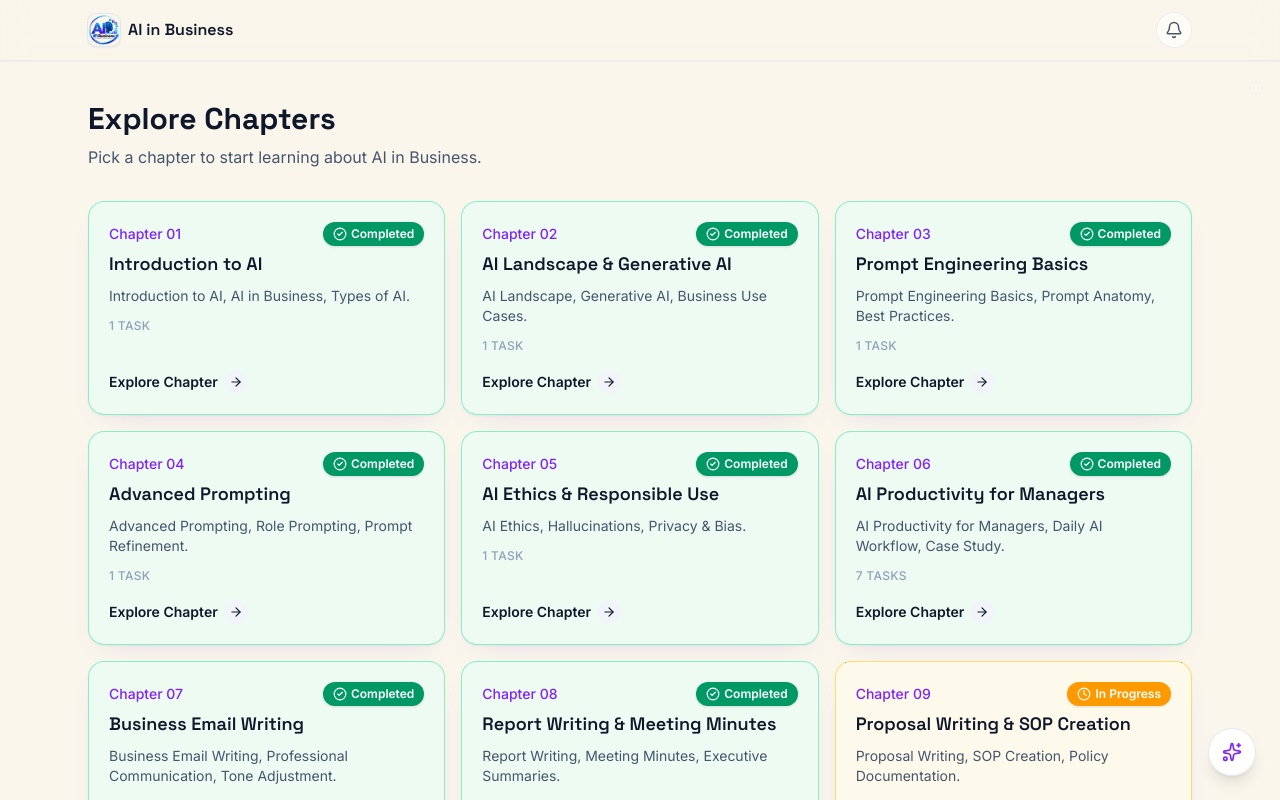
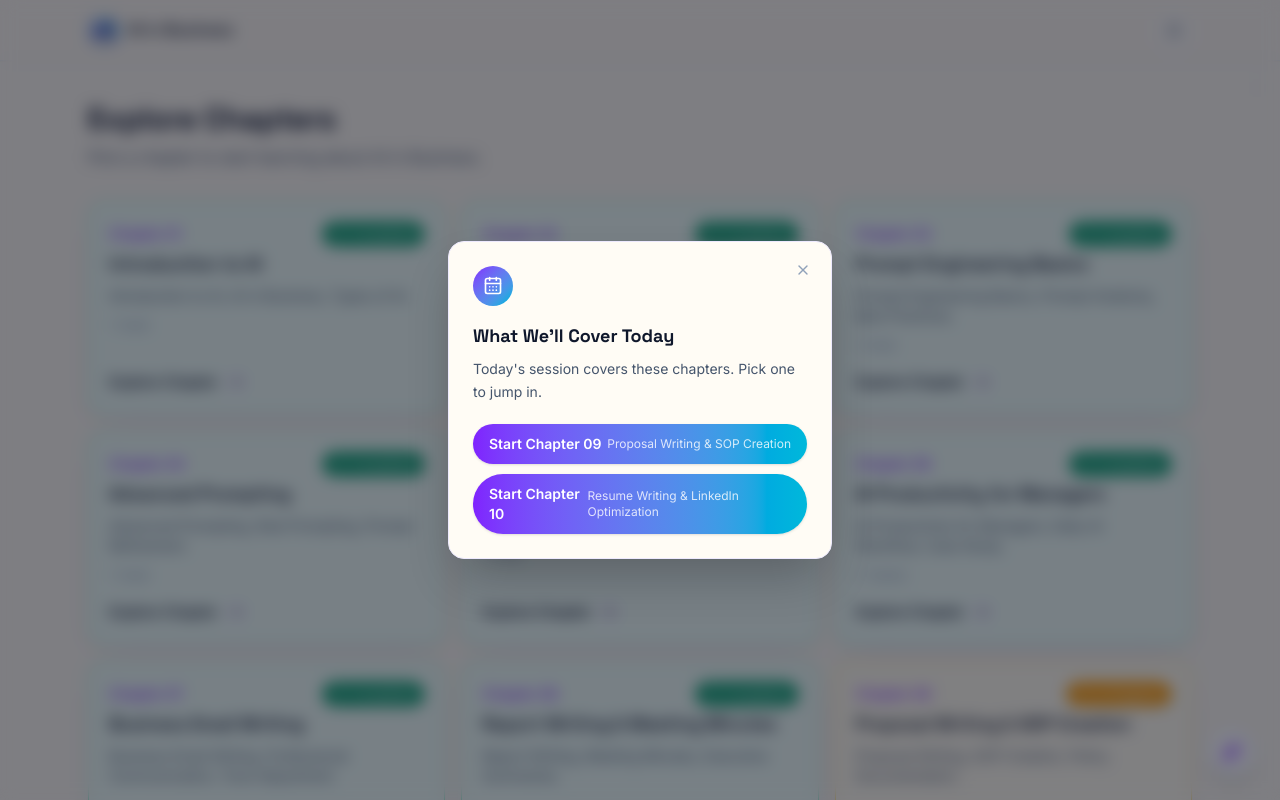
Before and after one commit to Aman-0402/AI-World, a React (Vite) app: page /explore in a window 1280 px wide. Shown: the top 800 px of the page. Built offline with nearby package versions, Linux system fonts and the light colour scheme.

Commit message:
Add today's-plan popup on Explore page with buttons to jump into chapters 9 and 10

```diff
--- /dev/null
+++ b/src/components/TodayPlanPopup.jsx
@@ -0,0 +1,52 @@
+import { useState } from 'react'
+import { Link } from 'react-router-dom'
+import { CalendarDays, X } from 'lucide-react'
+import { todayPlan } from '../data/todayPlan.js'
+import { getChapterById } from '../data/chapters.js'
+
+export default function TodayPlanPopup() {
+  const [dismissed, setDismissed] = useState(false)
+
+  if (!todayPlan || !todayPlan.chapterIds?.length || dismissed) return null
+
+  const chapters = todayPlan.chapterIds
+    .map((id) => getChapterById(id))
+    .filter(Boolean)
+
+  if (chapters.length === 0) return null
+
+  return (
+    <div className="fixed inset-0 z-[100] flex items-center justify-center bg-slate-950/50 px-4 backdrop-blur-sm">
+      <div className="relative w-full max-w-sm rounded-2xl border border-violet-100 bg-[#FFFCF5] p-6 shadow-2xl">
+        <button
+          type="button"
+          onClick={() => setDismissed(true)}
+          aria-label="Close"
+          className="absolute right-3 top-3 flex h-8 w-8 items-center justify-center rounded-full text-slate-400 transition hover:bg-slate-100 hover:text-slate-700"
+        >
+          <X className="h-4 w-4" aria-hidden="true" />
+        </button>
+        <div className="flex h-10 w-10 items-center justify-center rounded-full bg-gradient-to-br from-violet-600 to-cyan-500 text-white">
+          <CalendarDays className="h-5 w-5" aria-hidden="true" />
+        </div>
+        <h2 className="font-display mt-4 text-lg font-bold text-slate-900">{todayPlan.title}</h2>
+        <p className="mt-2 text-sm leading-relaxed text-slate-600">
+          Today's session covers {chapters.length === 1 ? 'this chapter' : 'these chapters'}. Pick one to jump in.
+        </p>
+        <div className="mt-5 flex flex-col gap-2.5">
+          {chapters.map((chapter) => (
+            <Link
+              key={chapter.id}
+              to={`/chapter/${chapter.id}`}
+              onClick={() => setDismissed(true)}
+              className="flex items-center justify-between rounded-full bg-gradient-to-r from-violet-600 to-cyan-500 px-4 py-2.5 text-sm font-semibold text-white shadow-sm transition hover:shadow-md"
+            >
+              <span>Start Chapter {String(chapter.id).padStart(2, '0')}</span>
+              <span className="text-xs font-normal text-white/80">{chapter.title}</span>
+            </Link>
+          ))}
+        </div>
+      </div>
+    </div>
+  )
+}
--- /dev/null
+++ b/src/data/todayPlan.js
@@ -0,0 +1,4 @@
+export const todayPlan = {
+  title: "What We'll Cover Today",
+  chapterIds: [9, 10],
+}
--- a/src/pages/Explore.jsx
+++ b/src/pages/Explore.jsx
@@ -3,6 +3,7 @@ import { Square, Triangle } from 'lucide-react'
 import Navbar from '../components/Navbar.jsx'
 import AIShortcuts from '../components/AIShortcuts.jsx'
 import ChapterCard from '../components/ChapterCard.jsx'
+import TodayPlanPopup from '../components/TodayPlanPopup.jsx'
 import HiddenSpot from '../components/HiddenSpot.jsx'
 import Footer from '../components/Footer.jsx'
 import { chapters } from '../data/chapters.js'
@@ -20,6 +21,7 @@ export default function Explore() {
 
   return (
     <div className="relative flex min-h-screen flex-col bg-[#FAF6EC]">
+      <TodayPlanPopup />
       <Navbar />
       <HiddenSpot icon={Square} className="right-4 top-20 text-slate-500 hover:text-violet-600" />
       <HiddenSpot icon={Triangle} className="bottom-4 left-4 text-slate-500 hover:text-violet-600" />
```
